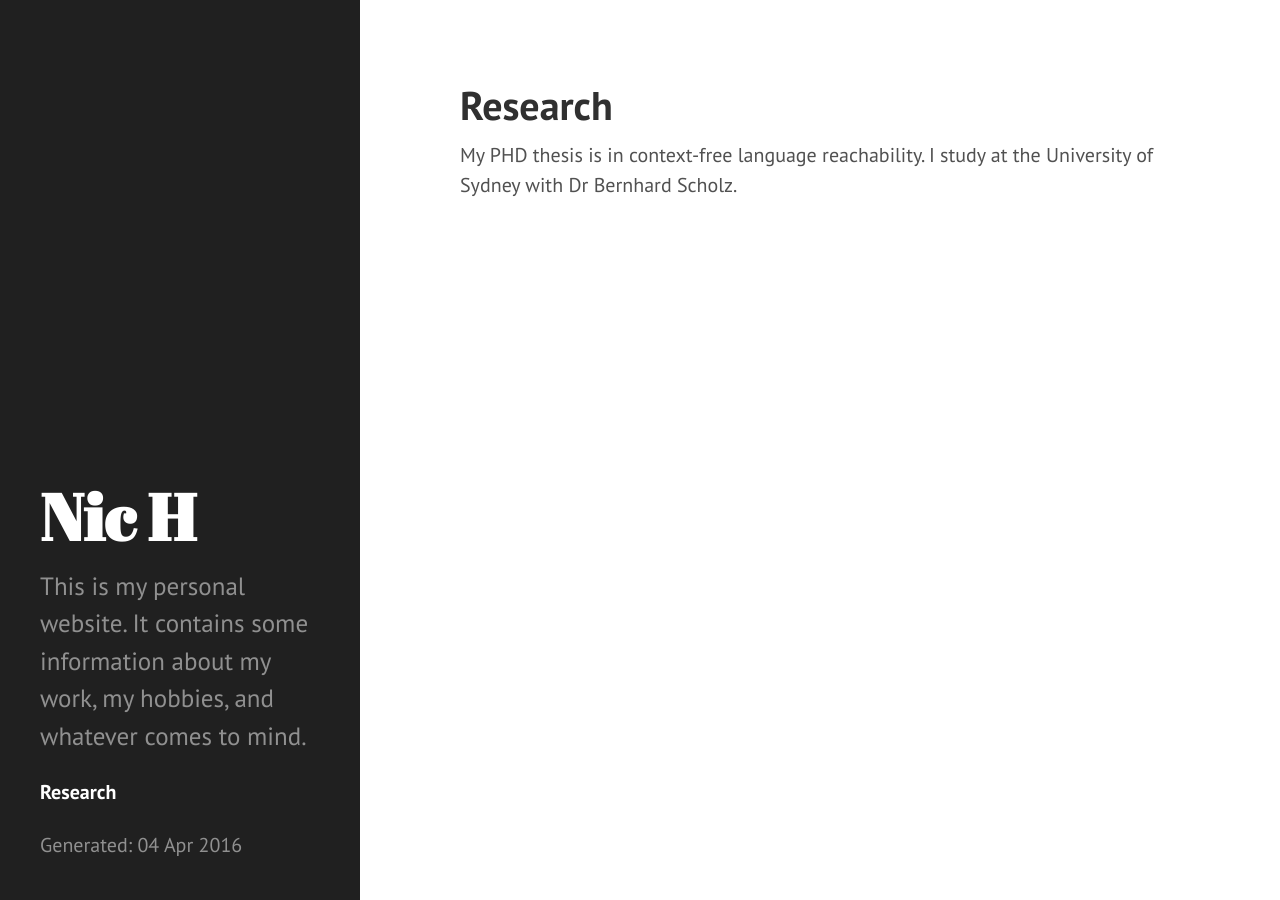
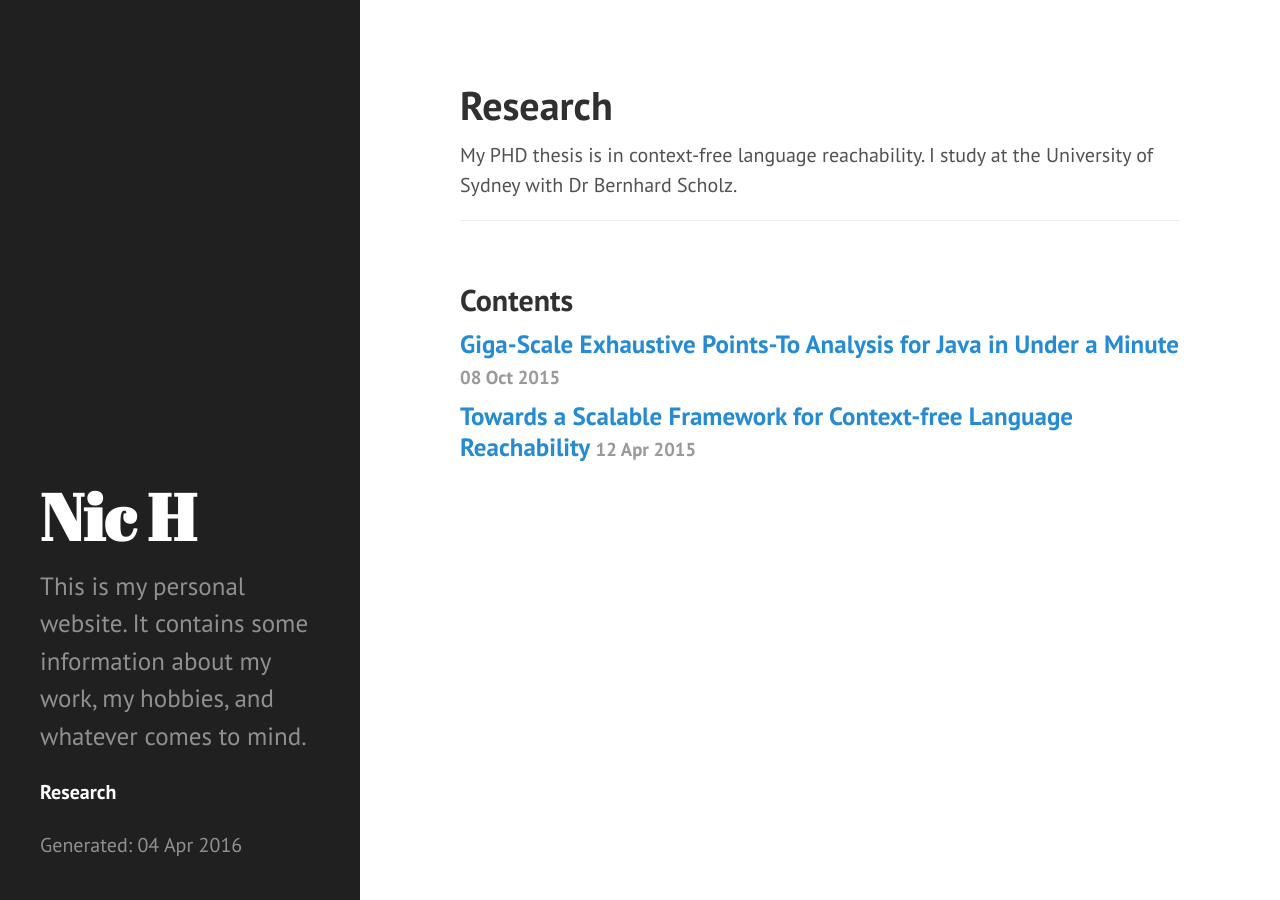
Before and after one commit to scyptnex/scyptnex.github.io, a Jekyll site: the page built from research/index.md, in a window 1280 px wide. Built offline with Jekyll 4.4.1, drawn with Linux system fonts in a browser that asks for light colours; part of the change alters nothing that is shown.

Commit message:
First live version of the website

```diff
--- a/_includes/sidebar.html
+++ b/_includes/sidebar.html
@@ -20,7 +20,7 @@
       {% assign pages_list = site.pages %}
       {% for node in pages_list %}
         {% if node.title != null %}
-          {% if node.layout == "page" %}
+          {% if node.layout == "cat" %}
             <a class="sidebar-nav-item{% if page.url == node.url %} active{% endif %}" href="{{ node.url }}">{{ node.title }}</a>
           {% endif %}
         {% endif %}
--- /dev/null
+++ b/_layouts/cat.html
@@ -0,0 +1,24 @@
+---
+layout: page
+---
+
+{{ content }}
+
+<div class="related">
+  <h2>Contents</h2>
+  <ul class="related-posts">
+    {% for post in site.posts limit:3 %}
+    {% assign this_cat = page.title | downcase %}
+    {% if post.categories contains this_cat %}
+      <li>
+        <h3>
+          <a href="{{ post.url }}">
+            {{ post.title }}
+            <small>{{ post.date | date_to_string }}</small>
+          </a>
+        </h3>
+      </li>
+    {% endif %}
+    {% endfor %}
+  </ul>
+</div>
--- /dev/null
+++ b/research/_posts/2015-04-12-towards.md
@@ -0,0 +1,33 @@
+---
+title: Towards a Scalable Framework for Context-free Language Reachability
+layout: post
+---
+
+### Abstract ###
+
+Context-Free Language Reachability (CFL-R) is a search problem to identify
+paths in an input labelled graph that form sentences in a given context-free
+language.  CFL-R provides a fundamental formulation for many applications,
+including shape analysis, data and control flow analysis, program slicing,
+specification-inferencing and points-to analysis.  Unfortunately, generic
+algorithms for CFL-R scale poorly with large instances, leading research to
+focus on ad-hoc optimisations for specific applications.  Hence, there is the
+need for scalable algorithms which solve arbitrary CFL-R instances.
+
+In this work, we present a generic algorithm for CFL-R with improved
+scalability, performance and/or generality over the state-of-the-art solvers.
+The algorithm adapts Datalog's semi-naive evaluation strategy for eliminating
+redundant computations.  Our solver uses the quadtree data-structure, which
+reduces memory overheads, speeds up runtime, and eliminates the restriction to
+normalised input grammars.  The resulting solver has up to 3.5x speed-up and
+60% memory reduction over a state-of-the-art CFL-R solver based on dynamic
+programming.
+
+### Collaborators ###
+
+* Nicholas Hollingum
+* Bernhard Scholz
+
+### Links ###
+
+* [2015 Compiler Construction](https://dx.doi.org/10.1007/978-3-662-46663-6_10)
--- /dev/null
+++ b/research/_posts/2015-10-08-gigascale.md
@@ -0,0 +1,29 @@
+---
+title: Giga-Scale Exhaustive Points-To Analysis for Java in Under a Minute
+layout: post
+---
+
+### Abstract ###
+
+Computing a precise points-to analysis for very large Java programs remains
+challenging despite the large body of research on points-to analysis. Any
+approach must solve an underlying dynamic graph reachability problem, for which
+the best algorithms have near-cubic worst-case runtime complexity, and, hence,
+previous work does not scale to programs with millions of lines of code. In
+this work, we present a novel approach for solving the field-sensitive
+points-to problem for Java with the means of (1) a transitive-closure
+data-structure, and (2) a pre-computed set of potentially matching load/store
+pairs to accelerate the fix-point calculation. Experimentation on Java
+benchmarks validates the superior performance of our approach over the standard
+context-free language reachability implementations. Our approach computes a
+points-to index for the OpenJDK with over 1.5 billion tuples in under a minute.
+
+### Collaborators ###
+
+* Jens Deitrich (Massey Univ.)
+* Nicholas Hollingum
+* Bernhard Scholz (Oracle inc.)
+
+### Links ###
+
+* [2015 Object-Oriented Programming, Systems, Languages, and Applications](https://dx.doi.org/10.1145/2858965.2814307)
--- a/research.md
+++ b/research/index.md
@@ -1,6 +1,6 @@
 ---
 title: Research
-layout: page
+layout: cat
 ---
 
 My PHD thesis is in context-free language reachability.
```
Also changed, not shown: readme.md (added).
